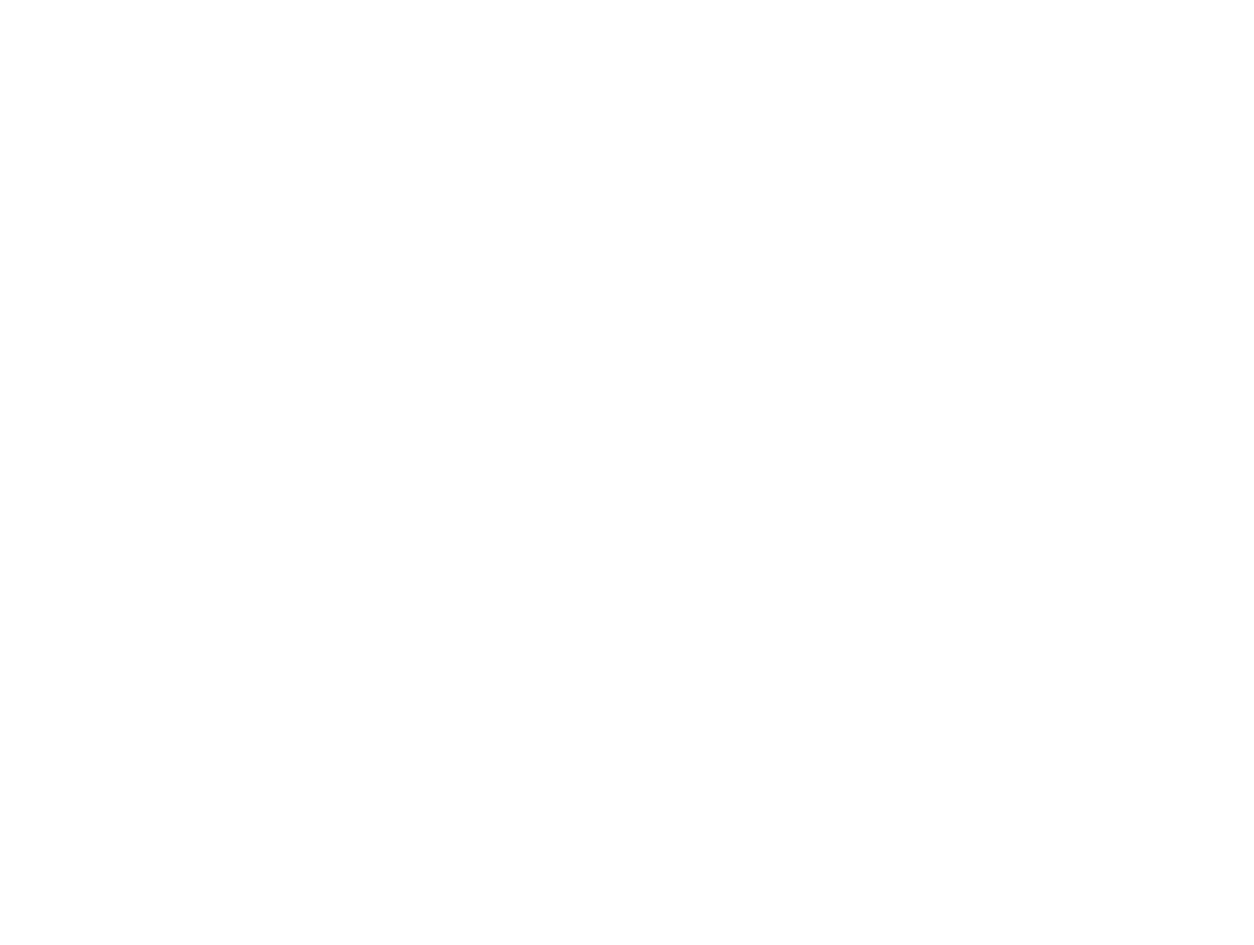
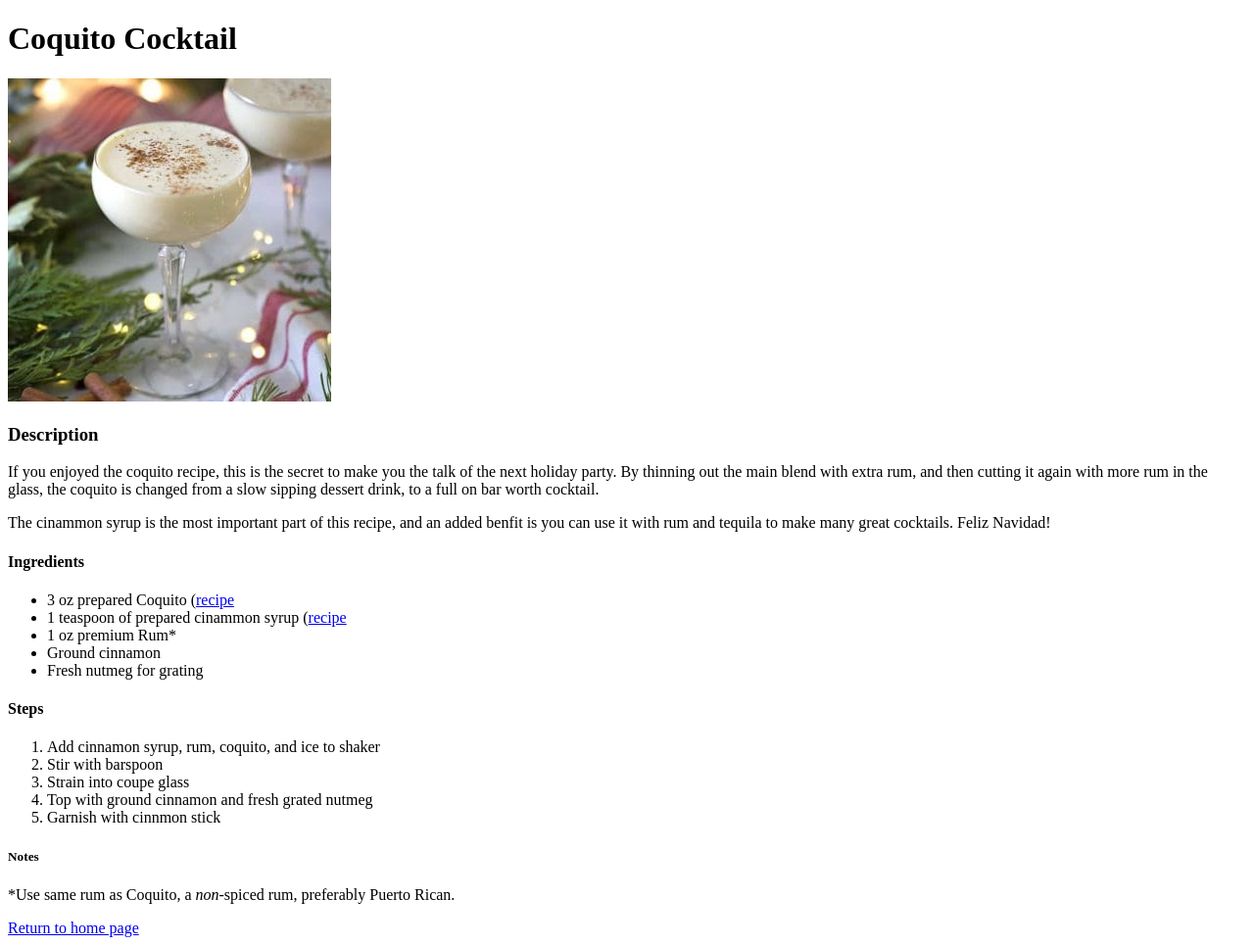
Before and after one commit to josephmclachlan/odin-recipes, a plain HTML site: page recipes/coquito-drink.html in a window 1280 px wide. Shown: the whole page at 98% size. Before the commit the page ends 800 px from the top, so only its background shows below. Drawn offline with Linux system fonts and the light colour scheme.

Commit message:
Added two recipe pages

```diff
--- a/recipes/coquito-drink.html
+++ b/recipes/coquito-drink.html
@@ -0,0 +1,44 @@
+<!DOCTYPE html>
+<html lang="en">
+    <head>
+        <meta charset="UTF-8">
+        <title>Coquito Cocktai</title>
+    </head>
+    <body>
+        <h1>Coquito Cocktail</h1>
+        <img src="./images/coquito-drink.jpg" alt="Coquito made as an easier drinking cocktail">
+        <h3>Description</h3>
+            <p>
+                If you enjoyed the coquito recipe, this is the secret to make you the
+                talk of the next holiday party. By thinning out the main blend with extra
+                rum, and then cutting it again with more rum in the glass, the coquito is
+                changed from a slow sipping dessert drink, to a full on bar worth cocktail.
+            </p>
+            <p>
+                The cinammon syrup is the most important part of this recipe, and an added
+                benfit is you can use it with rum and tequila to make many great cocktails. Feliz
+                Navidad!
+            </p>
+        <h4>Ingredients</h4>
+            <uL>
+                <li>3 oz prepared Coquito (<a href="./coquito.html">recipe</a></li>
+                <li>1 teaspoon of prepared cinammon syrup (<a href="./cinnamon.html">recipe</a></li>
+                <li>1 oz premium Rum*</li>
+                <li>Ground cinnamon</li>
+                <li>Fresh nutmeg for grating</li>
+            </uL>
+        <h4>Steps</h4>
+            <ol>
+                <li>Add cinnamon syrup, rum, coquito, and ice to shaker</li>
+                <li>Stir with barspoon</li>
+                <li>Strain into coupe glass</li>
+                <li>Top with ground cinnamon and fresh grated nutmeg</li>
+                <li>Garnish with cinnmon stick</li>
+            </ol>
+        <h5>Notes</h5>
+            <p>
+                *Use same rum as Coquito, a <em>non</em>-spiced rum, preferably Puerto Rican.
+            </p>
+        <a href="../index.html">Return to home page</a>
+    </body>
+</html>
```
Also changed, not shown: index.html (+4 -2 lines), recipes/coquito.html (+10 -5 lines), images/cover.jpg (added), recipes/cinnamon.html (added), recipes/images/cinnamon.jpeg (added), recipes/images/coquito-drink.jpg (added), 1 other file.
